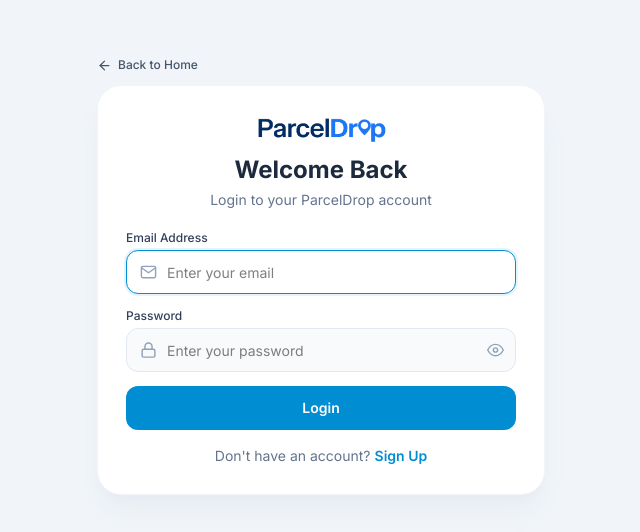
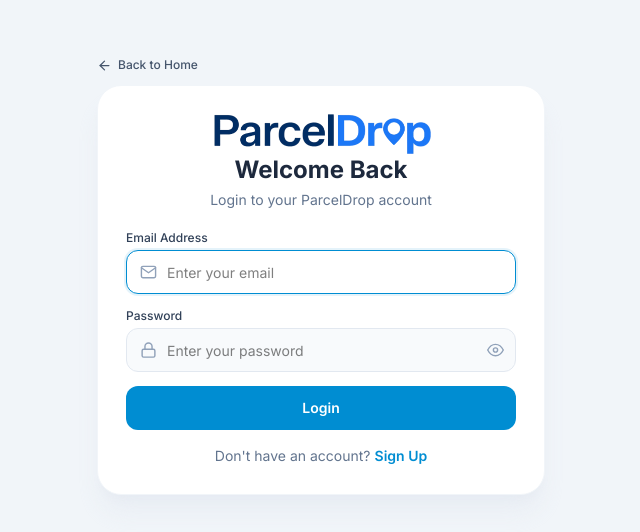
Before and after one commit to abhi-0981/ShipDrop, a React (Vite) app in the folder Client/: page /login in a window 1280 px wide. Shown: the part 124-656 px from the top of the page, without its empty margins (319-959 px from the left). Built offline with nearby package versions, Linux system fonts and the light colour scheme.

Commit message:
feat: add ParcelDropLogo, TopNavbar, and Sidebar components

```diff
--- a/Client/src/components/Common/ParcelDropLogo.jsx
+++ b/Client/src/components/Common/ParcelDropLogo.jsx
@@ -39,10 +39,13 @@ export default function ParcelDropLogo({
         const imgData = ctx.getImageData(0, 0, width, height);
         const pixels = imgData.data;
 
-        // Detect non-empty columns (non-white, non-transparent)
+        // Detect non-empty columns (non-white, non-transparent) and rows
         const colHasContent = new Array(width).fill(false);
-        for (let x = 0; x < width; x++) {
-          for (let y = 0; y < height; y++) {
+        let minY = height;
+        let maxY = 0;
+
+        for (let y = 0; y < height; y++) {
+          for (let x = 0; x < width; x++) {
             const idx = (y * width + x) * 4;
             const a = pixels[idx + 3];
             const r = pixels[idx];
@@ -50,7 +53,8 @@ export default function ParcelDropLogo({
             const b = pixels[idx + 2];
             if (a > 30 && !(r > 240 && g > 240 && b > 240)) {
               colHasContent[x] = true;
-              break;
+              if (y < minY) minY = y;
+              if (y > maxY) maxY = y;
             }
           }
         }
@@ -81,16 +85,31 @@ export default function ParcelDropLogo({
         const leftCut = Math.max(0, o_start);
         const rightCut = Math.min(width, o_end + 1);
 
+        // Precise vertical bounds (eliminates bottom empty space so logo is vertically centered)
+        const topCut = minY < maxY ? Math.max(0, minY - 1) : 0;
+        const bottomCut = minY < maxY ? Math.min(height, maxY + 2) : height;
+        const croppedHeight = Math.max(1, bottomCut - topCut);
+
         // Helper to crop a slice and make white background transparent
         const createSlice = (startX, sliceWidth) => {
           const c = document.createElement("canvas");
           c.width = sliceWidth;
-          c.height = height;
+          c.height = croppedHeight;
           const cCtx = c.getContext("2d");
-          cCtx.drawImage(img, startX, 0, sliceWidth, height, 0, 0, sliceWidth, height);
+          cCtx.drawImage(
+            img,
+            startX,
+            topCut,
+            sliceWidth,
+            croppedHeight,
+            0,
+            0,
+            sliceWidth,
+            croppedHeight
+          );
 
           // Make white background transparent so it floats cleanly in light & dark mode
-          const sliceData = cCtx.getImageData(0, 0, sliceWidth, height);
+          const sliceData = cCtx.getImageData(0, 0, sliceWidth, croppedHeight);
           const sPix = sliceData.data;
           for (let i = 0; i < sPix.length; i += 4) {
             const r = sPix[i];
@@ -131,7 +150,7 @@ export default function ParcelDropLogo({
   }, []);
 
   const hasCustomHeight = className.includes("h-") || height !== undefined;
-  const defaultHeightClass = hasCustomHeight ? "" : "h-9 sm:h-10";
+  const defaultHeightClass = hasCustomHeight ? "" : "h-7 sm:h-8";
   const resolvedStyle =
     height !== undefined
       ? { height: typeof height === "number" ? `${height}px` : height, ...style }
@@ -140,12 +159,16 @@ export default function ParcelDropLogo({
   // While calculating or if fallback needed, render original image directly
   if (!slices) {
     return (
-      <img
-        src={shipdropLogo}
-        alt="ParcelDrop"
-        className={`w-auto object-contain object-left select-none ${defaultHeightClass} ${className}`}
+      <div
+        className={`inline-flex items-center select-none leading-none ${defaultHeightClass} ${className}`}
         style={resolvedStyle}
-      />
+      >
+        <img
+          src={shipdropLogo}
+          alt="ParcelDrop"
+          className="h-full w-auto object-contain object-left select-none"
+        />
+      </div>
     );
   }
 
@@ -164,7 +187,7 @@ export default function ParcelDropLogo({
       />
 
       {/* 2. "o" (Location Pin) - Exact original size & color with smooth float */}
-      <span className="inline-block h-full animate-logo-pin-float pointer-events-none">
+      <span className="inline-flex items-center h-full animate-logo-pin-float pointer-events-none">
         <img
           src={slices.pin}
           alt="o"
--- a/Client/src/components/Navbar/TopNavbar.jsx
+++ b/Client/src/components/Navbar/TopNavbar.jsx
@@ -1017,30 +1017,30 @@
         >
           {/* ======================================================== */}
           {/* ======================================================== */}
-          {/* LEFT SECTION: HAMBURGER + LOGO (When collapsed) + TRACKING SEARCH */}
+          {/* LEFT SECTION: HAMBURGER + LOGO (When collapsed or mobile) + TRACKING SEARCH */}
           {/* ======================================================== */}
           <div className="flex items-center gap-2 sm:gap-3 shrink-0">
-            {(isCollapsed || (typeof window !== "undefined" && window.innerWidth < 1024)) && (
             <button
               type="button"
               onClick={handleOpenSidebar}
-                className="flex h-9 w-9 items-center justify-center rounded-xl bg-slate-100 text-slate-700 transition hover:bg-slate-200 active:scale-90"
+              className={`${
+                isCollapsed ? "flex" : "flex lg:hidden"
+              } h-9 w-9 items-center justify-center rounded-xl bg-slate-100 dark:bg-slate-800 text-slate-700 dark:text-slate-300 transition hover:bg-slate-200 dark:hover:bg-slate-700 active:scale-90 shrink-0 cursor-pointer`}
               title="Open Sidebar"
               aria-label="Open Sidebar"
             >
               <FiMenu size={20} />
             </button>
-            )}
-
-            {(isCollapsed || (typeof window !== "undefined" && window.innerWidth < 1024)) && (
+
             <Link
               to="/dashboard"
-                className="flex items-center transition hover:opacity-90 active:scale-95 py-1"
+              className={`${
+                isCollapsed ? "flex" : "flex lg:hidden"
+              } h-9 items-center transition hover:opacity-90 active:scale-95 shrink-0`}
               title="ParcelDrop"
             >
-                <ParcelDropLogo />
+              <ParcelDropLogo className="h-6 sm:h-7" />
             </Link>
-            )}
 
             {/* TRACKING SEARCH (Cleanly Left-Aligned) */}
             <form
@@ -1090,7 +1090,7 @@
           {/* ======================================================== */}
           {/* RIGHT SECTION: 1. WALLET -> 2. BELL -> 3. COMPANY NAME -> 4. PROFILE */}
           {/* ======================================================== */}
-          <div className="flex items-center gap-2 sm:gap-2.5 lg:gap-3 shrink-0">
+          <div className="flex items-center gap-1.5 sm:gap-2.5 lg:gap-3 shrink-0">
             {/* 1. WALLET PILL (Compact on Mobile: Wallet Icon + '+' Recharge button; Full balance on sm+) */}
             <div
               title={`Wallet Balance: ₹${balance.toLocaleString("en-IN", { maximumFractionDigits: 2 })}`}
@@ -1112,26 +1112,26 @@
               </button>
             </div>
 
-            {/* 2. NOTIFICATION BELL (Hidden on mobile, visible on sm+ screens) */}
-            <div ref={notifRef} className="hidden sm:block relative shrink-0">
+            {/* 2. NOTIFICATION BELL (Shown on mobile & desktop) */}
+            <div ref={notifRef} className="relative shrink-0">
               <button
                 type="button"
                 title={unreadNotifCount > 0 ? `${unreadNotifCount} unread notifications` : "Notifications"}
                 onClick={() => setShowNotifications((prev) => !prev)}
-                className="relative flex h-10 w-10 items-center justify-center rounded-full text-slate-600 dark:text-slate-300 transition hover:bg-slate-100 dark:hover:bg-slate-800 active:scale-90 shrink-0 cursor-pointer"
+                className="relative flex h-9 w-9 sm:h-10 sm:w-10 items-center justify-center rounded-xl bg-slate-100/90 dark:bg-slate-800/90 text-slate-700 dark:text-slate-300 border border-slate-200/60 dark:border-slate-700/60 hover:bg-slate-200/80 dark:hover:bg-slate-700 transition active:scale-90 shrink-0 cursor-pointer shadow-2xs"
+                aria-label="Notifications"
               >
                 <BellIcon />
                 {unreadNotifCount > 0 && (
-                  <span className="absolute right-2.5 top-2.5 flex h-2.5 w-2.5">
-                    <span className="animate-ping absolute inline-flex h-full w-full rounded-full bg-rose-400 opacity-75"></span>
-                    <span className="relative inline-flex rounded-full h-2.5 w-2.5 bg-rose-500 ring-2 ring-white dark:ring-[#111827]"></span>
+                  <span className="absolute -top-1 -right-1 flex h-4 min-w-[16px] px-1 items-center justify-center rounded-full bg-rose-500 text-[9px] font-black text-white ring-2 ring-white dark:ring-[#111827] shadow-xs">
+                    {unreadNotifCount > 9 ? "9+" : unreadNotifCount}
                   </span>
                 )}
               </button>
 
               {/* NOTIFICATIONS DROPDOWN */}
               {showNotifications && (
-                <div className="absolute right-[-70px] sm:right-[-20px] md:right-0 top-12 w-[310px] sm:w-[330px] overflow-hidden rounded-xl border border-slate-200/90 dark:border-slate-800 bg-white dark:bg-[#111827] shadow-xl dark:shadow-2xl z-50 animate-in fade-in-0 zoom-in-95 duration-100 origin-top-right">
+                <div className="fixed inset-x-3 top-16 sm:inset-x-auto sm:absolute sm:right-0 sm:top-12 w-auto sm:w-[330px] max-w-[calc(100vw-24px)] overflow-hidden rounded-xl border border-slate-200/90 dark:border-slate-800 bg-white dark:bg-[#111827] shadow-xl dark:shadow-2xl z-50 animate-in fade-in-0 zoom-in-95 duration-100 origin-top-right">
                   {/* HEADER */}
                   <div className="flex items-center justify-between border-b border-slate-100 dark:border-slate-800 px-3.5 py-2.5 bg-slate-50/70 dark:bg-slate-850/60">
                     <div className="flex items-center gap-1.5">
@@ -1371,7 +1371,7 @@
                 onClick={() => setShowProfile((prev) => !prev)}
                 title={userName}
                 aria-label="User Profile Menu"
-                className="flex h-9 w-9 sm:h-10 sm:w-10 items-center justify-center rounded-full transition-transform active:scale-90 cursor-pointer"
+                className="flex h-9 w-9 sm:h-10 sm:w-10 items-center justify-center rounded-full transition-transform active:scale-90 cursor-pointer shrink-0"
               >
                 <div
                   className={`flex h-9 w-9 sm:h-10 sm:w-10 items-center justify-center overflow-hidden rounded-full bg-slate-100 dark:bg-slate-800 transition-all duration-200 ${
--- a/Client/src/components/Sidebar/Sidebar.jsx
+++ b/Client/src/components/Sidebar/Sidebar.jsx
@@ -525,7 +525,7 @@ function Sidebar({ collapsed: propCollapsed, setCollapsed: propSetCollapsed }) {
         <div className="flex h-[64px] shrink-0 items-center justify-between border-b border-slate-100 px-4">
           <Link
             to="/dashboard"
-            className="flex items-center transition hover:opacity-90 active:scale-95 py-1 pl-1"
+            className="flex h-9 items-center transition hover:opacity-90 active:scale-95 pl-1"
             title="ParcelDrop"
           >
             <ParcelDropLogo />
```
Lines whose indentation alone changed are shown as unchanged.
